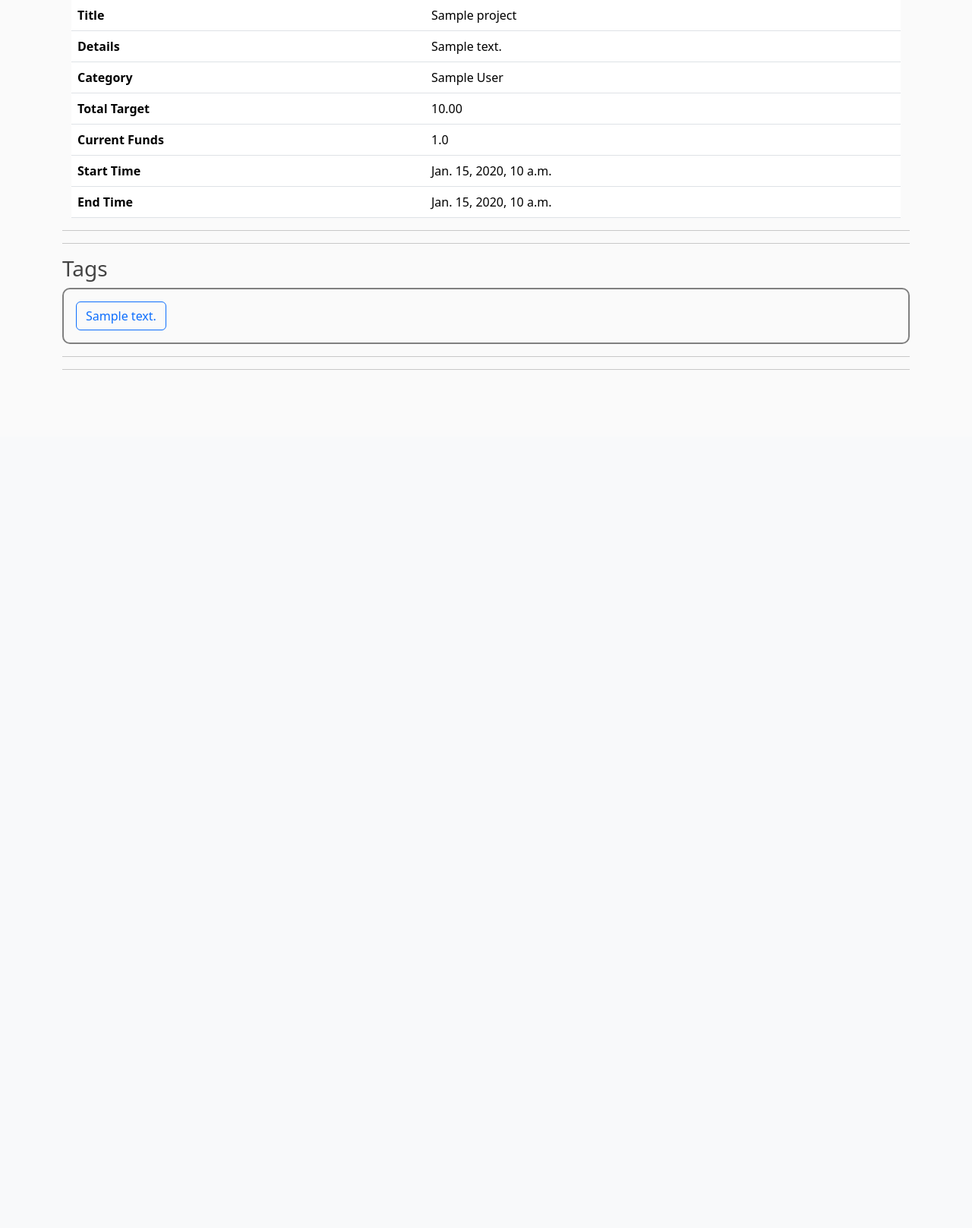
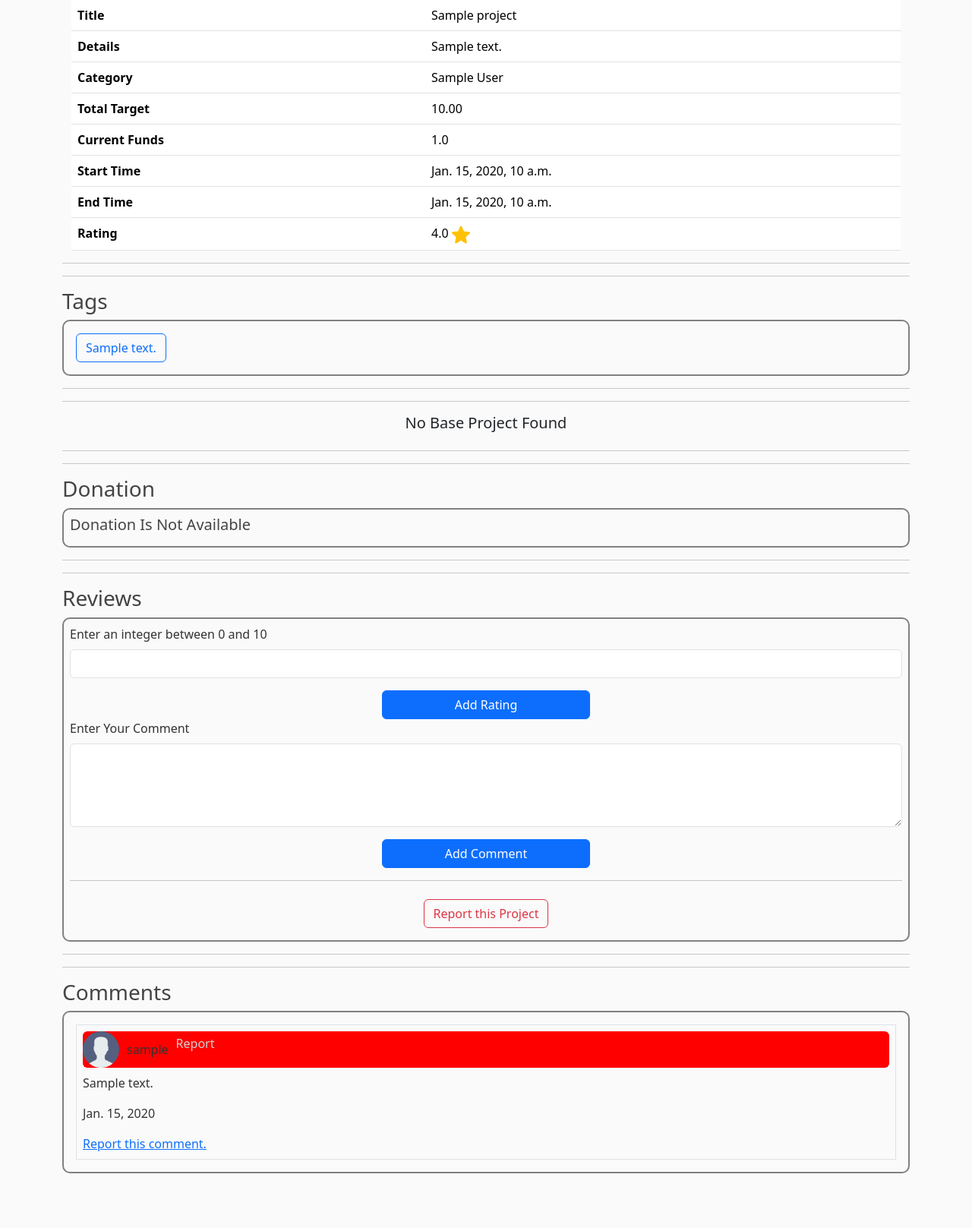
Before and after one commit to abdelrhmanshata/Crowd_Funding_App, a Django app: page /project/projectDetails/1/ in a window 1280 px wide. Shown: the part 529-2146 px from the top of the page at 76% size. Before the commit the page ends 1016 px from the top, so only its background shows below. Run offline with Django 5.2, Linux system fonts and the light colour scheme; a user stored in the database is signed in; tables that the repository leaves empty hold one stand-in row (values such as "Sample post"); grey boxes marked "Sample" are stand-in pictures; some libraries are stand-ins or nearby versions.

Commit message:
Added Project Details

```diff
--- a/Crowd_Funding_App/Crowd_Funding_App/settings.py
+++ b/Crowd_Funding_App/Crowd_Funding_App/settings.py
@@ -91,7 +91,7 @@ DATABASES = {
         "Host": "localhost",
         "PORT": "5432",
         "USER": "postgres",
-        "PASSWORD": "19991999",
+        "PASSWORD": "123",
     }
 }
 
--- a/Crowd_Funding_App/projects_app/forms.py
+++ b/Crowd_Funding_App/projects_app/forms.py
@@ -19,3 +19,30 @@ class ProjectForm(forms.ModelForm):
 
 class TagForm(forms.Form):
     tagContent = forms.CharField(label="Would you like to add a tag?")
+
+class RatingForm(forms.ModelForm):
+    ratingValue = forms.IntegerField(
+        required=False,
+        label="Enter an integer between 0 and 10",
+        validators=[MinValueValidator(0), MaxValueValidator(10)],
+    )
+
+    class Meta:
+        model = Rating
+        fields = ["ratingValue"]
+
+class CommentForm(forms.ModelForm):
+    commentContent = forms.CharField(
+        required=False,label="Enter Your Comment",widget=forms.Textarea(attrs={"rows": 4})
+    )
+
+    class Meta:
+        model = Comment
+        fields = ["commentContent"]
+
+class DonationForm(forms.ModelForm):
+    donationAmount = forms.FloatField(label="Enter Donation", required=False)
+
+    class Meta:
+        model = Donation
+        fields = ["donationAmount"]
--- a/Crowd_Funding_App/projects_app/models.py
+++ b/Crowd_Funding_App/projects_app/models.py
@@ -29,6 +29,32 @@ class Image(models.Model):
     def getImageUrl(self):
         return f"/media/{self.image}"
 
+class Comment(models.Model):
+    project = models.ForeignKey(Projects, default=None, on_delete=models.CASCADE)
+    user = models.ForeignKey(User, default=None, on_delete=models.CASCADE)
+    commentContent = models.CharField(default="")
+    commentDate = models.DateField(default=timezone.now)
+    numCommentReport = models.IntegerField(default=0)
+
+class ProjectReport(models.Model):
+    project = models.ForeignKey(Projects, default=None, on_delete=models.CASCADE)
+    user = models.ForeignKey(User, default=None, on_delete=models.CASCADE)
+
+class CommentReport(models.Model):
+    comment = models.ForeignKey(Comment, default=None, on_delete=models.CASCADE)
+    user = models.ForeignKey(User, default=None, on_delete=models.CASCADE)
+    reportContent = models.CharField(default="")
+
+class Donation(models.Model):
+    project = models.ForeignKey(Projects, default=None, on_delete=models.CASCADE)
+    user = models.ForeignKey(User, default=None, on_delete=models.CASCADE)
+    donationAmount = models.FloatField(default=0.0)
+
+class Rating(models.Model):
+    project = models.ForeignKey(Projects, default=None, on_delete=models.CASCADE)
+    user = models.ForeignKey(User, default=None, on_delete=models.CASCADE)
+    ratingValue = models.IntegerField(default=0)
+
 class Tag(models.Model):
     project = models.ForeignKey(Projects, default=None, on_delete=models.CASCADE)
     tagContent = models.CharField(default="")
--- a/Crowd_Funding_App/projects_app/templates/projects_app/addproject.html
+++ b/Crowd_Funding_App/projects_app/templates/projects_app/addproject.html
@@ -12,6 +12,7 @@
           <input multiple  type="file" name="images" class="form-control" id="inputGroupFile04" aria-describedby="inputGroupFileAddon04" aria-label="Upload" />
           <button class="btn btn-outline-secondary" type="submit" id="inputGroupFileAddon04">Add Project</button>
         </div>
+
       </form>
     </div>
   </div>
--- a/Crowd_Funding_App/projects_app/templates/projects_app/detail.html
+++ b/Crowd_Funding_App/projects_app/templates/projects_app/detail.html
@@ -61,8 +61,15 @@
         <th scope="row">End Time</th>
         <td colspan="5">{{project.end_time}}</td>
       </tr>
+      <tr>
+        <th scope="row">Rating</th>
+        <td colspan="5">{{rating}} <img width="24" height="24" class="align-middle " src="/media/star.png">   </td>
+      </tr>
     </tbody>
   </table>
+
+
+
 </div>
 <hr/><hr/>
 <h3>Tags</h3>
@@ -77,6 +84,89 @@
 </div>
 <hr/>
 <hr/>
+<div class="d-flex flex-wrap gap-2">
+  {% for project in basedProjects %}
+      <div class="card p-2 m-2 bg-info" style="width: 250px;">
+        <div class="card-body">
+          <h5 class="card-title text-light">{{ project.title }}</h5>
+          <p class="card-text text-light">{{ project.tags }}</p>
+          <a href="{% url 'projectDetails' project.id %}" class="btn btn-light">Show</a>
+          </div>
+    </div>
+    {% empty %}
+    <div class="carousel-item active">
+      <h5 class="text-dark text-center">No Base Project Found</h5>
+    </div>
+  {% endfor %}
+</div>
+
+<hr/>
+<hr/>
+{% if user.is_authenticated %}
+<h3>Donation</h3>
+<div class="p-2" style="border: 2px solid gray;border-radius: 10px;">
+  {% if isProjectActive %}
+  <form method="post" enctype="multipart/form-data">
+    {% csrf_token %}
+    <div style="display: flex;flex-direction: column;">{{ donationForm|crispy }}</div>
+    <div style="display: flex;align-items: center;justify-content: center;">
+      <button class="btn btn-primary w-25" type="submit" id="inputGroupFileAddon04">Donation</button>
+    </div>
+  </form>
+  {% else %}
+  <h5>Donation Is Not Available</h5>
+  {% endif %}
+</div>
+
+<hr/><hr/>
+<h3>Reviews</h3>
+<div class="p-2" style="border: 2px solid gray;border-radius: 10px;">
+
+  <form method="post" enctype="multipart/form-data">
+    {% csrf_token %}
+    <div style="display: flex;flex-direction: column;">{{ ratingForm|crispy }}</div>
+    <div style="display: flex;align-items: center;justify-content: center;">
+      <button class="btn btn-primary w-25" type="submit" id="inputGroupFileAddon04">Add Rating</button>
+    </div>
+  </form>
+
+  <form method="post" enctype="multipart/form-data">
+    {% csrf_token %}
+    <div style="display: flex;flex-direction: column;">{{ commentForm|crispy }}</div>
+    <div style="display: flex;align-items: center;justify-content: center;">
+      <button class="btn btn-primary w-25" type="submit" id="inputGroupFileAddon04">Add Comment</button>
+    </div>
+  </form>
+  <hr>
+  <div class="text-center">
+    <a class="btn btn-outline-danger m-2"  href="{% url 'reportProject' project.id %}" >Report this Project</a>
+  </div>
+</div>
+
+<hr/><hr/>
+<h3>Comments</h3>
+<div class="p-2 gap-2" style="border: 2px solid gray;border-radius: 10px;">
+  {% for item in allComments %}
+  <div class="border m-2 p-2">
+      <div class="d-flex align-items-center mb-2 rounded" style="gap: 10px;background: {% if item.commentReportsNum %}red;{% else %}lightgray;{% endif %}">
+        <img width="48" height="48" class="align-middle " src="/media/default.png">
+        {{item.comment.user}}
+        <p style="color: lightgray;">Report </p>
+      </div>
+      <p class="d-flex"> {{item.comment.commentContent}} </p>
+      <p class="d-flex"> {{item.comment.commentDate}} </p>
+      <a href="{% url 'reportComments' item.comment.id %}" >Report this comment.</a>
+  </div>
+  {% empty %}
+  <div class="carousel-item active ">
+    <h5 class="text-dark text-center">No Comments Found</h5>
+  </div>
+{% endfor %}
+</div>
+{% endif %}
+
+
+
 
 
 {% endblock %}
--- a/Crowd_Funding_App/projects_app/urls.py
+++ b/Crowd_Funding_App/projects_app/urls.py
@@ -9,5 +9,7 @@ urlpatterns = [
     path("showProjects/", views.showProjects, name="showAllProjects"),
     path("projectDetails/<int:id>/", views.projectDetails, name="projectDetails"),
     path("projectDelete/<int:id>/", views.deleteProject, name="deleteProject"),
+    path("reportComments/<int:idComment>/", views.reportComments, name="reportComments"),
+    path("reportProject/<int:idProject>/", views.reportProject, name="reportProject"),
 
 ]
--- a/Crowd_Funding_App/projects_app/views.py
+++ b/Crowd_Funding_App/projects_app/views.py
@@ -4,7 +4,6 @@ from django.contrib import messages
 from .models import *
 from .forms import *
 from django.contrib.auth.decorators import login_required
-
 
 
 def showProjects(request):
@@ -63,15 +62,140 @@ def deleteProject(request, id):
     return render(request, "registration/projectProfile.html", context)
 
 
+
 def projectDetails(request, id):
     project = Projects.objects.get(id=id)
+    basedProjects = getBasedProject(project)
     photos = Image.objects.filter(project=project)
     tags = Tag.objects.filter(project=project)
+    comments = Comment.objects.filter(project=project)
+
+    donationForm = DonationForm()
+    ratingForm = RatingForm()
+    commentForm = CommentForm()
+
+    if request.method == "POST":
+        donationForm = DonationForm(request.POST)
+        ratingForm = RatingForm(request.POST)
+        commentForm = CommentForm(request.POST)
+
+        if donationForm.is_valid():
+            donation = donationForm.save(commit=False)
+            if donation.donationAmount != None and donation.donationAmount != 0:
+                addDonation(donation, request.user, project)
+
+        if ratingForm.is_valid():
+            rating = ratingForm.save(commit=False)
+            if rating.ratingValue != None:
+                addRating(rating, request.user, project)
+                project.avgRating = calculateRatings(project)
+                project.save()
+
+        if commentForm.is_valid():
+            comment = commentForm.save(commit=False)
+            if comment.commentContent != "":
+                addComment(comment, request.user, project)
+                comments = Comment.objects.filter(project=project)
+
+
+    allComments = []
+    for comment in comments:
+        commentReportsNum = CommentReport.objects.filter(comment=comment).count()
+        allComments.append({"comment": comment, "commentReportsNum": commentReportsNum})
+
+    isProjectActive = timezone.now() <= project.end_time
+
     context = {
         "project": project,
-
+        "basedProjects": basedProjects,
         "photos": photos,
         "tags": tags,
-
+        "allComments": allComments,
+        "rating": calculateRatings(project),
+        "donationForm": donationForm,
+        "ratingForm": ratingForm,
+        "commentForm": commentForm,
+        "isProjectActive":isProjectActive
     }
     return render(request, "projects_app/detail.html", context)
+
+
+
+def reportComments(request, idComment):
+    if Comment.objects.filter(id=idComment).exists():
+        comment = Comment.objects.get(id=idComment)
+        if request.method == "POST":
+            if not CommentReport.objects.filter(
+                user=request.user, comment=comment
+            ).exists():
+                CommentReport.objects.create(
+                    comment=comment,
+                    user=request.user,
+                    reportContent=request.POST["userComment"],
+                )
+            return redirect("home")
+        context = {"comment": comment}
+        return render(request, "projects_app/reportComment.html", context)
+    return redirect("showAllProjects")
+
+def reportProject(request, idProject):
+    project = Projects.objects.get(id=idProject)
+    ProjectReport.objects.create(project=project, user=request.user)
+    return redirect("home")
+
+def addDonation(donation, user, project):
+    if Donation.objects.filter(project=project, user=user).exists():
+        donationObj = Donation.objects.get(project=project, user=user)
+        donationObj.donationAmount += donation.donationAmount
+        donationObj.save()
+    else:
+        donation.project = project
+        donation.user = user
+        donation.save()
+    project.currentFunds += donation.donationAmount
+    project.save()
+
+def addRating(rating, user, project):
+    if Rating.objects.filter(project=project, user=user).exists():
+        Rating.objects.filter(project=project, user=user).delete()
+    rating.project = project
+    rating.user = user
+    rating.save()
+
+
+
+def addComment(comment, user, project):
+    if Comment.objects.filter(project=project, user=user).exists():
+        commentObj = Comment.objects.get(project=project, user=user)
+        commentObj.commentContent = comment.commentContent
+        commentObj.save()
+    else:
+        comment.project = project
+        comment.user = user
+        comment.save()
+
+# get 4 BaseProject
+def getBasedProject(project):
+    tags = Tag.objects.filter(project=project)
+    basedProjects = []
+    for tag in tags:
+        projectTags = Tag.objects.filter(tagContent=tag.tagContent)
+        for projectTag in projectTags:
+            if projectTag.project != project:
+                try:
+                    basedProjects.index(projectTag.project)
+                except:
+                    basedProjects.append(projectTag.project)
+    return basedProjects[:4]
+
+
+
+# Start Ratings Block
+def calculateRatings(project):
+    ratings = Rating.objects.all().filter(project=project)
+    if ratings:
+        totalRating = 0
+        for rating in ratings:
+            totalRating += rating.ratingValue
+        return totalRating / len(ratings)
+    return 0
```
Also changed, not shown: Crowd_Funding_App/projects_app/templates/projects_app/project.html (+7 -0 lines), Crowd_Funding_App/projects_app/templates/projects_app/reportComment.html (added, +22 -0 lines), Crowd_Funding_App/user_auth_app/templates/registration/donationsProfile.html (+34 -0 lines), Crowd_Funding_App/user_auth_app/views.py (+8 -1 lines), Crowd_Funding_App/projects_app/migrations/0002_comment_rating_projectreport_donation_commentreport.py (added).
